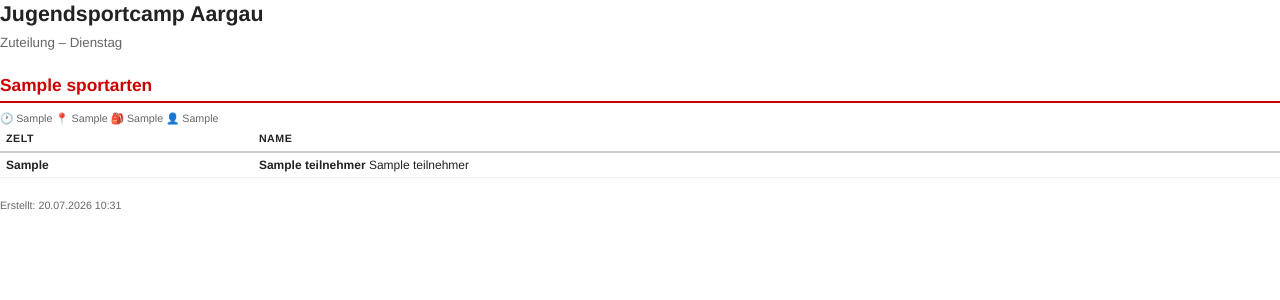
After one commit to eliassteinerdevop/jugendlager-tenero, a Flask app: page /admin/zuteilung/1/print in a window 1280 px wide. The commit adds this page. Shown: the top 300 px of the page. Run offline with Flask 3, Linux system fonts and the light colour scheme; the visitor is signed in with stand-in values (Sample User, id 1); data comes from the database, SQL or seed files in the repository; tables that the repository leaves empty hold one stand-in row (values such as "Sample post").

Commit message:
🎯 3 Features: Delete=Einteilung löschen + Admin/Leiter Druckansichten

```diff
--- a/app.py
+++ b/app.py
@@ -441,9 +441,11 @@ def anmeldung_loeschen(anmeldung_id):
     if a:
         _log_anmeldung(anmeldung_id, a["teilnehmer_id"], a["slot_id"], "delete", a["wahl1_id"], a["wahl2_id"], a["wahl3_id"])
     conn.execute("DELETE FROM anmeldungen WHERE id = ?", (anmeldung_id,))
+    conn.execute("DELETE FROM einteilungen WHERE teilnehmer_id = ? AND slot_id = ?",
+                 (a["teilnehmer_id"], a["slot_id"]))
     conn.commit()
     conn.close()
-    flash("Anmeldung gelöscht.", "info")
+    flash("Anmeldung + Zuteilung gelöscht.", "info")
     if code == ADMIN_CODE:
         return redirect(url_for("admin_dashboard", code=code))
     return redirect(url_for("index"))
@@ -1298,6 +1300,72 @@ def admin_export(slot_id):
         headers={"Content-disposition": f"attachment; filename={slot['name']}_einteilung.csv"}
     )
 
+# ─── Admin: Zuteilung drucken (PDF-Ansicht) ────────────────────
+
+@app.route("/admin/zuteilung/<int:slot_id>/print")
+def admin_zuteilung_print(slot_id):
+    """Druckansicht für Admin – ohne Medi/Schwimmen/Kommentar"""
+    code = check_admin()
+    if not code:
+        return redirect(url_for("admin_login"))
+
+    conn = get_db()
+    slot = conn.execute("SELECT * FROM slots WHERE id = ?", (slot_id,)).fetchone()
+    if not slot:
+        conn.close()
+        flash("Slot nicht gefunden.", "danger")
+        return redirect(url_for("admin_dashboard", code=code))
+
+    rows = conn.execute("""
+        SELECT s.name as sportart, s.treffpunkt_zeit, s.treffpunkt_ort, s.material, s.leitung,
+               t.zelt, t.nachname, t.vorname
+        FROM einteilungen e
+        JOIN teilnehmer t ON t.id = e.teilnehmer_id
+        JOIN sportarten s ON s.id = e.sportart_id
+        LEFT JOIN anmeldungen a ON a.teilnehmer_id = t.id AND a.slot_id = e.slot_id
+        WHERE e.slot_id = ?
+        ORDER BY s.name, t.zelt, t.nachname
+    """, (slot_id,)).fetchall()
+
+    conn.close()
+    from datetime import datetime
+    return render_template("zuteilung_print.html", slot=slot, rows=rows, show_medical=False,
+                         generated_at=datetime.now().strftime('%d.%m.%Y %H:%M'))
+
+
+# ─── Leiter: Zuteilung drucken (PDF-Ansicht mit Medi) ──────────
+
+@app.route("/leiter/zuteilung/<int:slot_id>/print")
+def leiter_zuteilung_print(slot_id):
+    """Druckansicht für Leiter – MIT Medi/Schwimmen/Kommentar/Hauptsportart"""
+    code = check_leiter()
+    if not code:
+        return redirect(url_for("leiter_login"))
+
+    conn = get_db()
+    slot = conn.execute("SELECT * FROM slots WHERE id = ?", (slot_id,)).fetchone()
+    if not slot:
+        conn.close()
+        flash("Slot nicht gefunden.", "danger")
+        return redirect(url_for("leiter_uebersicht"))
+
+    rows = conn.execute("""
+        SELECT s.name as sportart, s.treffpunkt_zeit, s.treffpunkt_ort, s.material, s.leitung,
+               t.zelt, t.nachname, t.vorname, t.schwimmen, t.medikamente, t.kommentar, t.hauptsportart
+        FROM einteilungen e
+        JOIN teilnehmer t ON t.id = e.teilnehmer_id
+        JOIN sportarten s ON s.id = e.sportart_id
+        LEFT JOIN anmeldungen a ON a.teilnehmer_id = t.id AND a.slot_id = e.slot_id
+        WHERE e.slot_id = ?
+        ORDER BY s.name, t.zelt, t.nachname
+    """, (slot_id,)).fetchall()
+
+    conn.close()
+    from datetime import datetime
+    return render_template("zuteilung_print.html", slot=slot, rows=rows, show_medical=True,
+                         generated_at=datetime.now().strftime('%d.%m.%Y %H:%M'))
+
+
 # ─── Admin: Zusammenfassung ────────────────────────────────────
 
 @app.route("/admin/zusammenfassung")
--- a/templates/leiter_uebersicht.html
+++ b/templates/leiter_uebersicht.html
@@ -14,6 +14,7 @@
       <span class="badge {% if sport_detail.anzahl >= sport_info.max_teilnehmer %}badge-success{% elif sport_detail.anzahl > 0 %}badge-warning{% else %}badge-neutral{% endif %}" style="font-size:0.9rem;">
         {{ sport_detail.anzahl }}/{{ sport_info.max_teilnehmer }} Teilnehmer
       </span>
+      <a href="{{ url_for('leiter_zuteilung_print', slot_id=slot_info.id) }}" class="btn btn-sm btn-primary" target="_blank">🖨️ Drucken</a>
       <a href="{{ url_for('sportart_export', sportart_id=sport_info.id, slot_id=slot_info.id) }}" class="btn btn-sm btn-outline">📥 CSV</a>
     </div>
   </div>
--- a/templates/zuteilung.html
+++ b/templates/zuteilung.html
@@ -122,8 +122,8 @@
 
 <!-- Aktionen -->
 <div style="margin: 20px 0; display:flex; gap:12px; flex-wrap:wrap;">
+    <a href="{{ url_for('admin_zuteilung_print', slot_id=slot.id) }}" class="btn btn-primary" target="_blank">🖨️ Drucken (für TN)</a>
     <a href="{{ url_for('admin_export', slot_id=slot.id) }}" class="btn btn-success">📥 CSV exportieren</a>
-    <button onclick="window.print()" class="btn btn-primary">🖨️ Drucken</button>
     <a href="{{ url_for('admin_dashboard') }}#slot-{{ slot.id }}" class="btn btn-outline">🔙 Zur Einteilung</a>
 </div>
 
--- /dev/null
+++ b/templates/zuteilung_print.html
@@ -0,0 +1,116 @@
+<!DOCTYPE html>
+<html lang="de">
+<head>
+<meta charset="UTF-8">
+<title>Zuteilung {{ slot.name }} – Jugendsportcamp Aargau</title>
+<style>
+    @page {
+        size: {% if show_medical %}A4 landscape{% else %}A4{% endif %};
+        margin: 15mm;
+    }
+    * { box-sizing: border-box; margin: 0; padding: 0; }
+    body {
+        font-family: 'Helvetica Neue', Helvetica, Arial, sans-serif;
+        font-size: 10pt;
+        color: #222;
+        line-height: 1.4;
+    }
+    h1 { font-size: 16pt; margin-bottom: 4px; }
+    .subtitle { color: #666; font-size: 10pt; margin-bottom: 16px; }
+    h2 {
+        font-size: 13pt;
+        color: #cc0000;
+        margin: 20px 0 8px;
+        padding-bottom: 4px;
+        border-bottom: 2px solid #cc0000;
+    }
+    table { width: 100%; border-collapse: collapse; margin-bottom: 12px; font-size: 9pt; }
+    th {
+        text-align: left;
+        padding: 5px 6px;
+        font-weight: 600;
+        font-size: 8pt;
+        text-transform: uppercase;
+        letter-spacing: 0.05em;
+        border-bottom: 2px solid #ccc;
+        white-space: nowrap;
+    }
+    td { padding: 4px 6px; border-bottom: 1px solid #eee; }
+    .zelt { white-space: nowrap; font-weight: 600; }
+    .info { font-size: 8pt; color: #666; }
+    .print-only { display: block; }
+    .no-print { display: none; }
+    @media print {
+        .no-print { display: none; }
+        body { print-color-adjust: exact; -webkit-print-color-adjust: exact; }
+        h2 { break-before: page; }
+        h2:first-of-type { break-before: auto; }
+    }
+    .btn-print {
+        display: inline-block;
+        padding: 8px 20px;
+        background: #cc0000;
+        color: white;
+        text-decoration: none;
+        border-radius: 4px;
+        font-size: 10pt;
+        margin-bottom: 16px;
+        cursor: pointer;
+    }
+</style>
+</head>
+<body>
+
+<div class="no-print">
+    <button onclick="window.print()" class="btn-print">🖨️ Drucken / PDF</button>
+    <a href="javascript:history.back()" style="margin-left:10px;">🔙 Zurück</a>
+</div>
+
+<h1>Jugendsportcamp Aargau</h1>
+<p class="subtitle">Zuteilung – {{ slot.name }}</p>
+
+{% set aktuelle_sport = namespace(name='') %}
+{% for r in rows %}
+    {% if r.sportart != aktuelle_sport.name %}
+        {% set aktuelle_sport.name = r.sportart %}
+        <h2>{{ r.sportart }}</h2>
+        {% if r.treffpunkt_zeit or r.treffpunkt_ort or r.material or r.leitung %}
+        <p class="info">
+            {% if r.treffpunkt_zeit %}🕐 {{ r.treffpunkt_zeit }}{% endif %}
+            {% if r.treffpunkt_ort %} 📍 {{ r.treffpunkt_ort }}{% endif %}
+            {% if r.material %} 🎒 {{ r.material }}{% endif %}
+            {% if r.leitung %} 👤 {{ r.leitung }}{% endif %}
+        </p>
+        {% endif %}
+        <table>
+            <tr>
+                <th>Zelt</th>
+                <th>Name</th>
+                {% if show_medical %}
+                <th>🏅 Hauptsportart</th>
+                <th>🏊 Schwimmen</th>
+                <th>💊 Medikamente</th>
+                <th>💬 Kommentar</th>
+                {% endif %}
+            </tr>
+    {% endif %}
+    <tr>
+        <td class="zelt">{{ r.zelt }}</td>
+        <td><strong>{{ r.nachname }}</strong> {{ r.vorname }}</td>
+        {% if show_medical %}
+        <td class="info">{{ r.hauptsportart.split('(')[0].strip() if r.hauptsportart else '–' }}</td>
+        <td>{{ r.schwimmen or '–' }}</td>
+        <td>{{ r.medikamente or '–' }}</td>
+        <td>{{ r.kommentar or '–' }}</td>
+        {% endif %}
+    </tr>
+{% endfor %}
+</table>
+
+<p class="info" style="margin-top:20px;">Erstellt: {{ generated_at }}</p>
+
+<script>
+window.onload = function() { /* bereit */ };
+</script>
+</body>
+</html>
```
